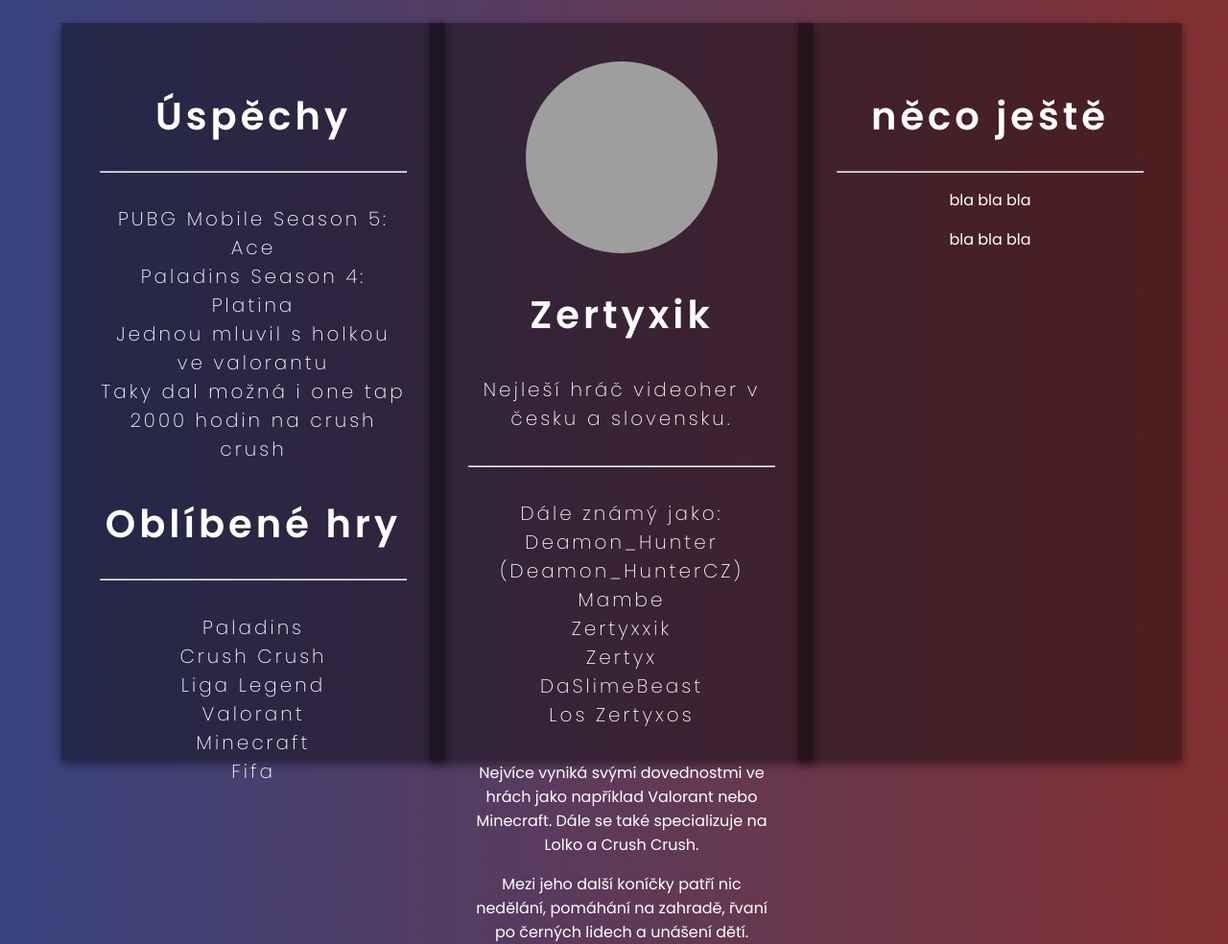
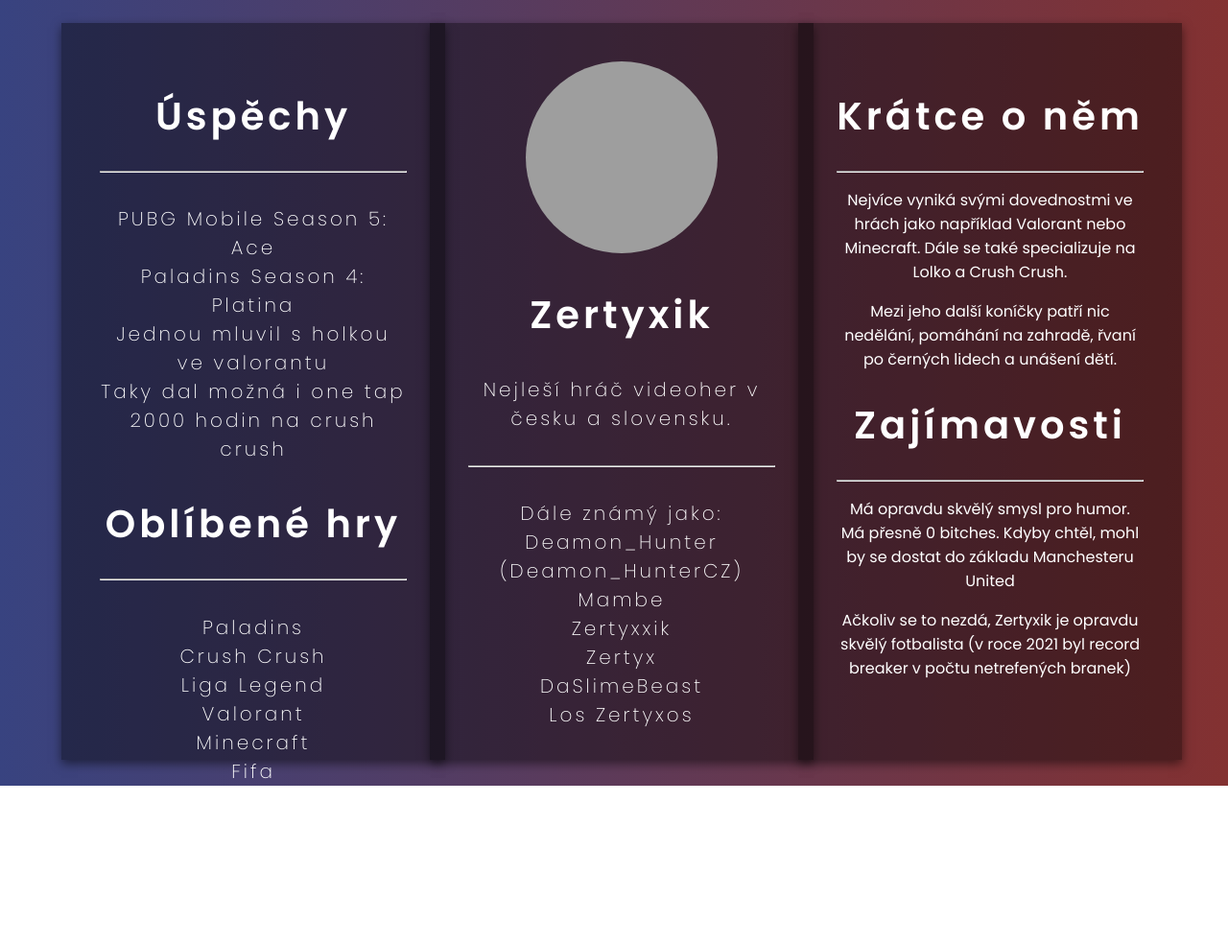
Before and after one commit to houmreu/Zertyxik-FanPage, a plain HTML site: page index.html in a window 1280 px wide. Shown: the whole page at 96% size. After the commit the page ends 819 px from the top, so only its background shows below. Drawn offline with Linux system fonts and the light colour scheme; grey boxes are pictures that could not be loaded.

Commit message:
Update index.html

```diff
--- a/index.html
+++ b/index.html
@@ -21,8 +21,6 @@
         DaSlimeBeast<br>
         Los Zertyxos
     </h5>
-    <p>Nejvíce vyniká svými dovednostmi ve hrách jako například Valorant nebo Minecraft. Dále se také specializuje na Lolko a Crush Crush.</p>
-    <p>Mezi jeho další koníčky patří nic nedělání, pomáhání na zahradě, řvaní po černých lidech a unášení dětí.</p>
 </div>
 <div class="box2">
   <h1>Úspěchy</h1>
@@ -46,10 +44,14 @@
     </h5>
 </div>
 <div class="box3">
-  <h1>něco ještě</h1>
+  <h1>Krátce o něm</h1>
     <hr>
-    <p>bla bla bla</p>
-    <p>bla bla bla</p>
+    <p>Nejvíce vyniká svými dovednostmi ve hrách jako například Valorant nebo Minecraft. Dále se také specializuje na Lolko a Crush Crush.</p>
+    <p>Mezi jeho další koníčky patří nic nedělání, pomáhání na zahradě, řvaní po černých lidech a unášení dětí.</p>
+  <h1>Zajímavosti</h1>
+    <hr>
+    <p>Má opravdu skvělý smysl pro humor. Má přesně 0 bitches. Kdyby chtěl, mohl by se dostat do základu Manchesteru United</p>
+    <p>Ačkoliv se to nezdá, Zertyxik je opravdu skvělý fotbalista (v roce 2021 byl record breaker v počtu netrefených branek)</p>
 </div>
 </body>
 </html>
```
